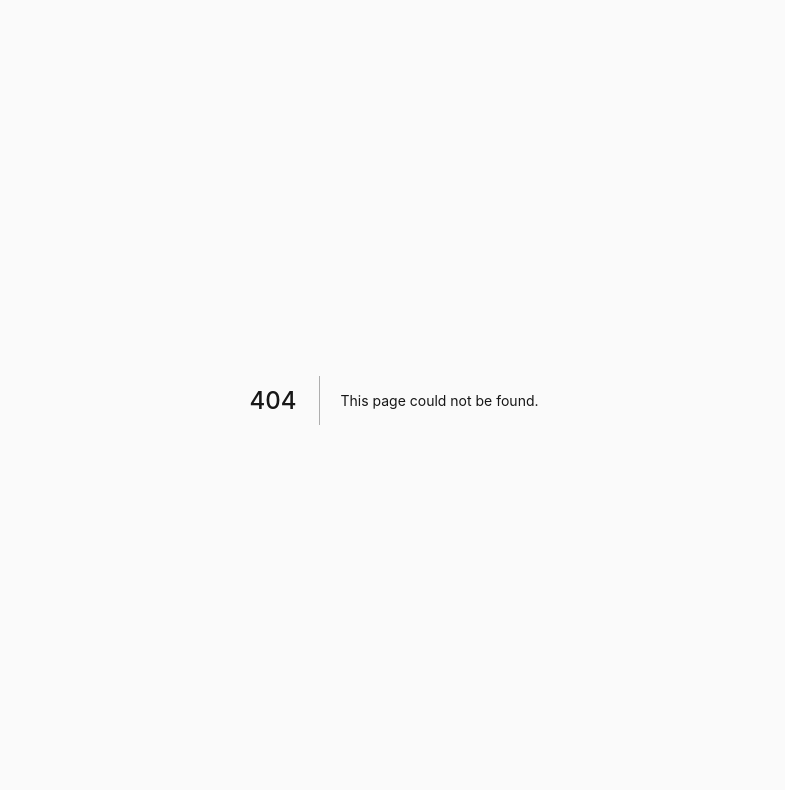
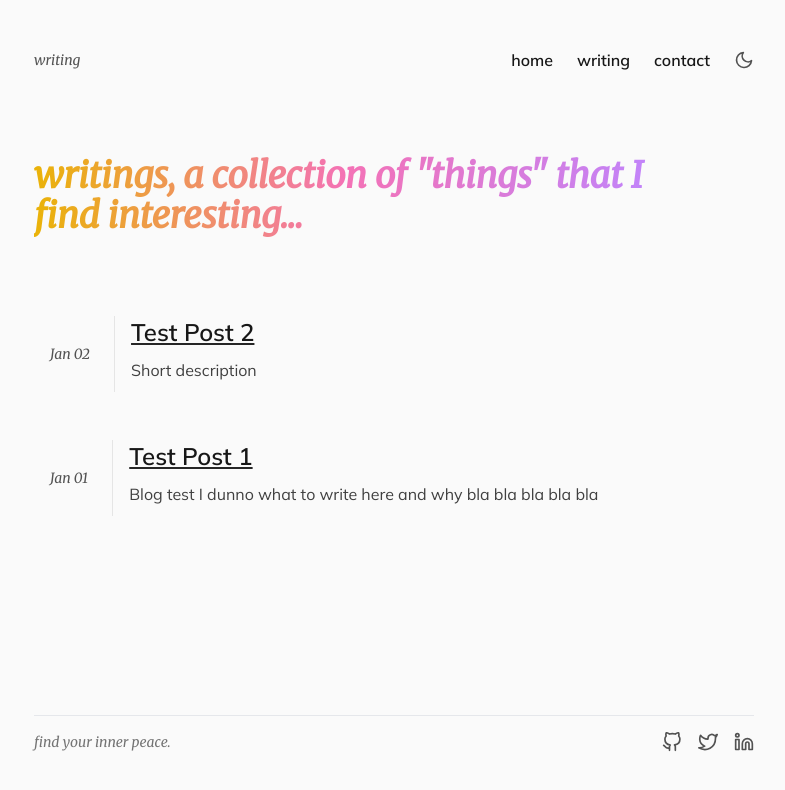
Before and after one commit to mariusflorescu/mariusflorescu.io, a Next.js app: page /writing in a window 1280 px wide. Before the commit this address had no page. Shown: the top 790 px of the page, without its empty margins (246-1031 px from the left). Built offline with nearby package versions, Linux system fonts and the light colour scheme.

Commit message:
added writing page

```diff
--- a/components/Nav/index.tsx
+++ b/components/Nav/index.tsx
@@ -37,8 +37,8 @@ const routes: TRoute[] = [
     href: "/",
   },
   {
-    name: "writings",
-    href: "/writings",
+    name: "writing",
+    href: "/writing",
   },
   {
     name: "contact",
--- /dev/null
+++ b/components/PostCard/index.tsx
@@ -0,0 +1,30 @@
+import React from "react";
+
+type PostMatter = {
+  title: string;
+  publishedAt: string;
+  description: string;
+  slug: string;
+};
+
+type TProps = {
+  post: PostMatter;
+};
+
+const PostCard: React.FC<TProps> = ({ post }) => {
+  return (
+    <article className="group cursor-pointer w-full flex items-center space-x-2 divide-x divide-neutral-200 dark:divide-neutral-800">
+      <div className="mx-4 text-neutral-600 dark:text-neutral-400 font-merri text-sm transition-opacity duration-200 group-hover:opacity-0 break-normal">
+        {post.publishedAt}
+      </div>
+      <div className="grow px-4 transition-transform duration-600 group-hover:-translate-x-24">
+        <h2 className="m-0 underline underline-offset-2 decoration-neutral-800 dark:decoration-neutral-200">
+          {post.title}
+        </h2>
+        <p className="my-2">{post.description}</p>
+      </div>
+    </article>
+  );
+};
+
+export default PostCard;
--- a/pages/writings.tsx
+++ b/pages/writing.tsx
@@ -3,6 +3,7 @@ import { getAllFilesFrontMatter } from "../lib/mdx";
 import Meta from "../components/Meta";
 import Layout from "../layout/Main";
 import Title from "../components/Title";
+import PostCard from "../components/PostCard";
 
 type PostMatter = {
   title: string;
@@ -12,12 +13,10 @@ type PostMatter = {
 };
 
 type TProps = {
-  writings: PostMatter[]
-}
+  writings: PostMatter[];
+};
 
 const Writings: React.FC<TProps> = ({ writings }) => {
-  console.log(writings);
-
   return (
     <React.Fragment>
       <Meta
@@ -30,14 +29,18 @@ const Writings: React.FC<TProps> = ({ writings }) => {
           writings, a collection of &quot;things&quot; that I find
           interesting...
         </Title>
-        Hello
+        <div className="flex flex-col space-y-12">
+          {writings.map((post: PostMatter) => (
+            <PostCard key={post.slug} post={post} />
+          ))}
+        </div>
       </Layout>
     </React.Fragment>
   );
 };
 
 export async function getStaticProps() {
-  const writings = getAllFilesFrontMatter("writings");
+  const writings = getAllFilesFrontMatter("writing");
 
   return {
     props: {
--- a/posts/writings/first.mdx
+++ b/posts/writing/first.mdx
@@ -1,6 +1,6 @@
 ---
 title: "Test Post 1"
-publishedAt: "2021-12-12"
+publishedAt: "Jan 01"
 description: "Blog test I dunno what to write here and why bla bla bla bla bla"
 ---
 
--- a/posts/writings/seconds.mdx
+++ b/posts/writing/seconds.mdx
@@ -1,6 +1,6 @@
 ---
 title: "Test Post 2"
-publishedAt: "2021-10-12"
+publishedAt: "Jan 02"
 description: "Short description"
 ---
 
```
